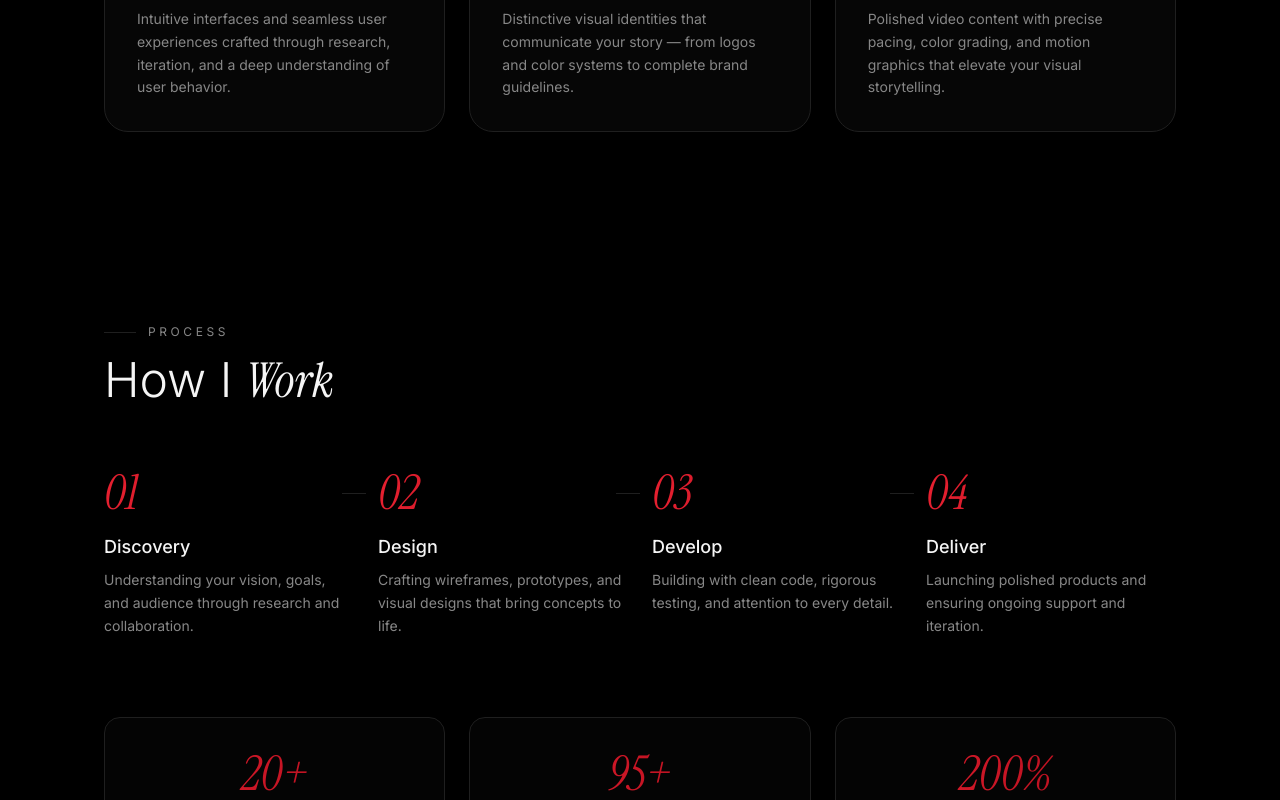
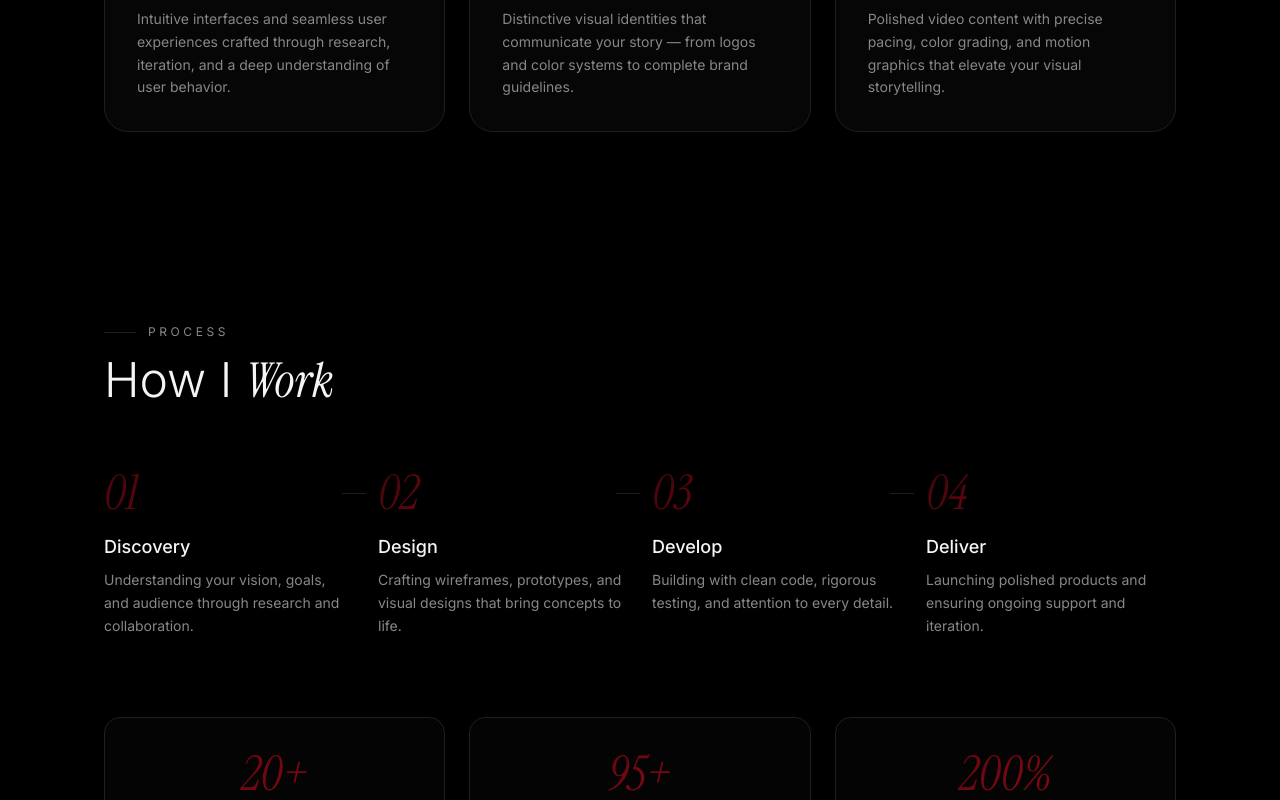
Before and after one commit to zaniaqkram-cloud/zain-portfolio, a React (Vite) app in the folder ZAIN Portfolio/: page / in a window 1280 px wide. Shown: the part 2000-2800 px from the top of the page. Built offline with nearby package versions, Linux system fonts and the light colour scheme; no server answers.

Commit message:
Remove gold (#C9A84C), apply correct brand reds #42040A / #A80A19
- index.css: accent-gradient updated to linear-gradient(135deg, #42040A, #A80A19)
- Explorations.tsx: hardcoded text-[#C9A84C] replaced with text-[#A80A19]

```diff
--- a/ZAIN Portfolio/src/components/Explorations.tsx
+++ b/ZAIN Portfolio/src/components/Explorations.tsx
@@ -95,7 +95,7 @@ export default function Explorations() {
           </div>
           <h2 className="text-4xl md:text-5xl font-body font-light text-white mb-2">
             Visual{" "}
-            <span className="font-display italic text-[#C9A84C]">Playground</span>
+            <span className="font-display italic text-[#A80A19]">Playground</span>
           </h2>
           <p className="text-sm md:text-base text-neutral-400 max-w-md">
             A collection of experimental visual work, personal projects, and
--- a/ZAIN Portfolio/src/index.css
+++ b/ZAIN Portfolio/src/index.css
@@ -30,11 +30,11 @@ body {
 }
 
 .accent-gradient {
-  background: linear-gradient(90deg, #E62030 0%, #A80A19 100%);
+  background: linear-gradient(135deg, #42040A 0%, #A80A19 100%);
 }
 
 .accent-gradient-text {
-  background: linear-gradient(90deg, #E62030 0%, #A80A19 100%);
+  background: linear-gradient(135deg, #42040A 0%, #A80A19 100%);
   -webkit-background-clip: text;
   -webkit-text-fill-color: transparent;
   background-clip: text;
```
